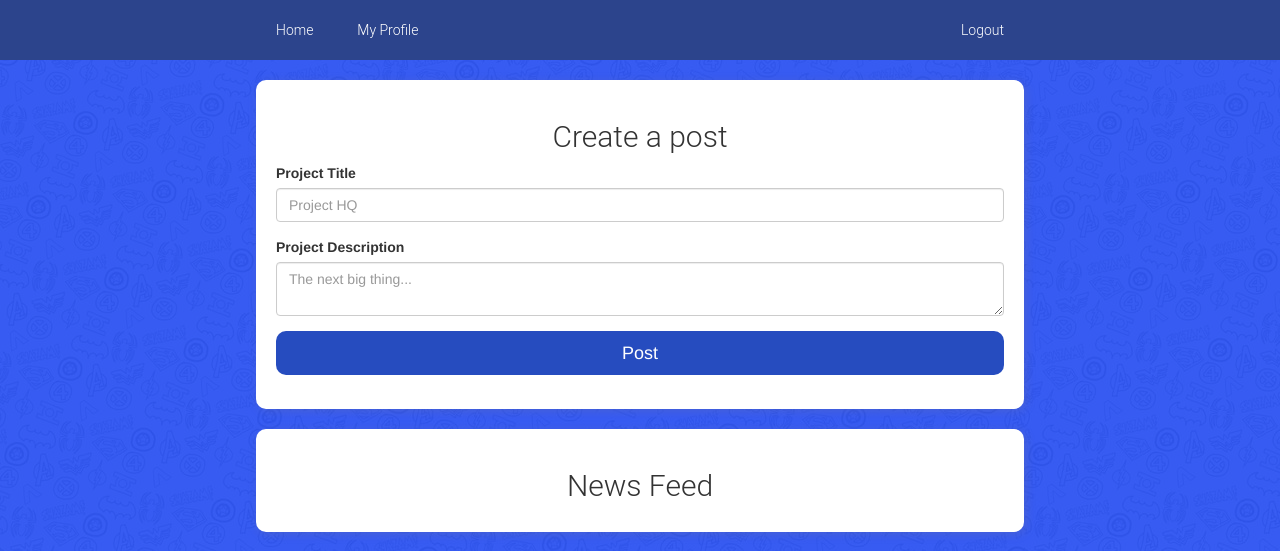
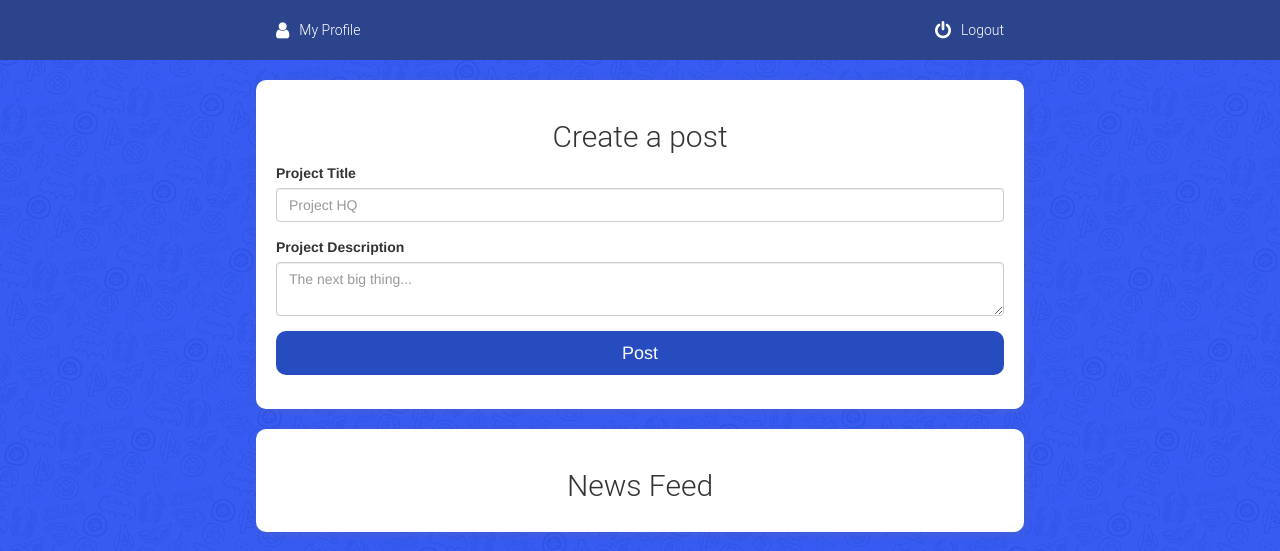
Before and after one commit to andres-valdes/gitnjam, a Flask app: page /feed in a window 1280 px wide. Shown: the top 551 px of the page. Run offline with Flask 2, Linux system fonts and the light colour scheme; the visitor is signed in with stand-in values (Sample User, id 1); data that the repository does not hold is empty; some libraries are stand-ins or nearby versions.

Commit message:
added font awesome

```diff
--- a/templates/feed.html
+++ b/templates/feed.html
@@ -5,9 +5,9 @@
 {% include 'includes/_messages.html' %}
 <div class="feed">
 <div class="topmenu">
-		<div class="menuItem"><a href="/feed">Home</a></div>
-    <div class="menuItem"><a href="/profile">My Profile</a></div>
-    <div class="menuItem" style="float: right;"><a href="#">Logout</a></div>
+		<div class="menuItem"><span class="fa fa-user fa-lg" style="color:white; padding-right:10px;"></span><a href="/profile">My Profile</a></div>
+    <div class="menuItem" style="float: right;"><span class="fa fa-power-off fa-lg" style="color:white; padding-right:10px;"></span><a href="#">Logout</a></div>
+
 </div>
 <div class="card" id="newactivity">
     <div class="cardcontainer">
--- a/templates/layout.html
+++ b/templates/layout.html
@@ -8,6 +8,7 @@
 		<link rel="stylesheet" href="https://maxcdn.bootstrapcdn.com/bootstrap/3.3.7/css/bootstrap.min.css" integrity="sha384-BVYiiSIFeK1dGmJRAkycuHAHRg32OmUcww7on3RYdg4Va+PmSTsz/K68vbdEjh4u" crossorigin="anonymous">
 
 	<link href="//maxcdn.bootstrapcdn.com/font-awesome/4.2.0/css/font-awesome.min.css" rel="stylesheet">
+	<link rel="stylesheet" href="https://maxcdn.bootstrapcdn.com/font-awesome/4.7.0/css/font-awesome.min.css">
 	<link rel="stylesheet" href="../static/profile.css">
 	<link rel="stylesheet" href="../static/style.css">
 	<title>gitnjam</title>
--- a/templates/profile.html
+++ b/templates/profile.html
@@ -6,13 +6,13 @@
 {% include 'includes/_messages.html' %}
 <div>
 <div class="topmenu">
-		<div class="menuItem"><a href="/feed">Feed</a></div>
-		<div class="menuItem"><a href="/profile">My Profile</a></div>
+		<div class="menuItem"><span class="fa fa-rss fa-lg" style="color:white; padding-right:10px;"></span><a href="/feed">Feed</a></div>
+		<div class="menuItem"><span class="fa fa-user fa-lg" style="color:white; padding-right:10px;"></span><a href="/profile">My Profile</a></div>
     <!-- <div class="menuItem">
       <input type="text" class="searchbox" placeholder="Search"/>
     </div> -->
     <!-- <div class="menuItem"></div><a href="/"  id="navbar-header">GitnJam</a></div>     -->
-    <div class="menuItem" style="float: right;"><a href="#">Logout</a></div>
+    <div class="menuItem" style="float: right;"><span class="fa fa-power-off fa-lg" style="color:white; padding-right:10px;"></span><a href="#">Logout</a></div>
 </div>
 <div class="profilediv">
 <table class="profiletable" width="100%">
```
